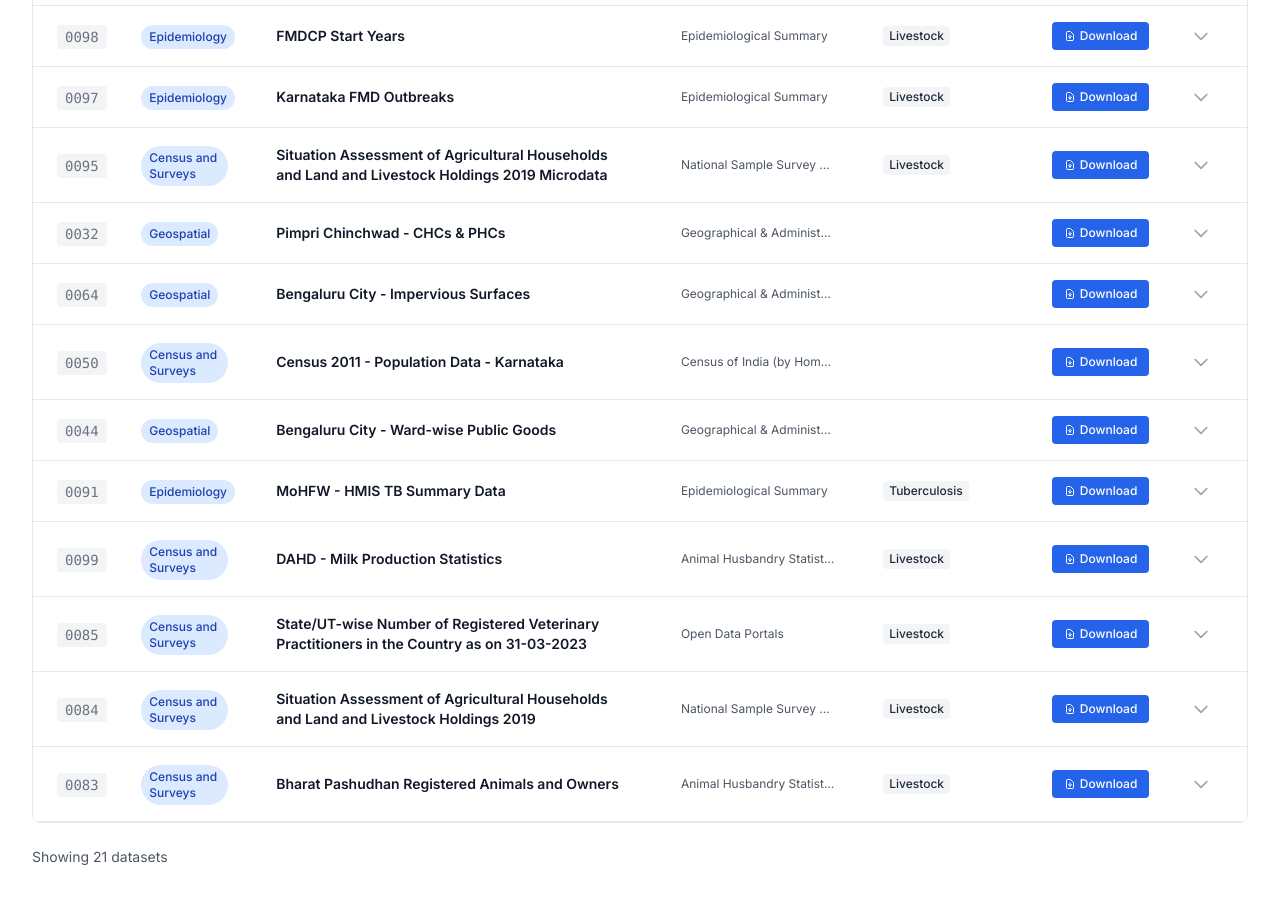
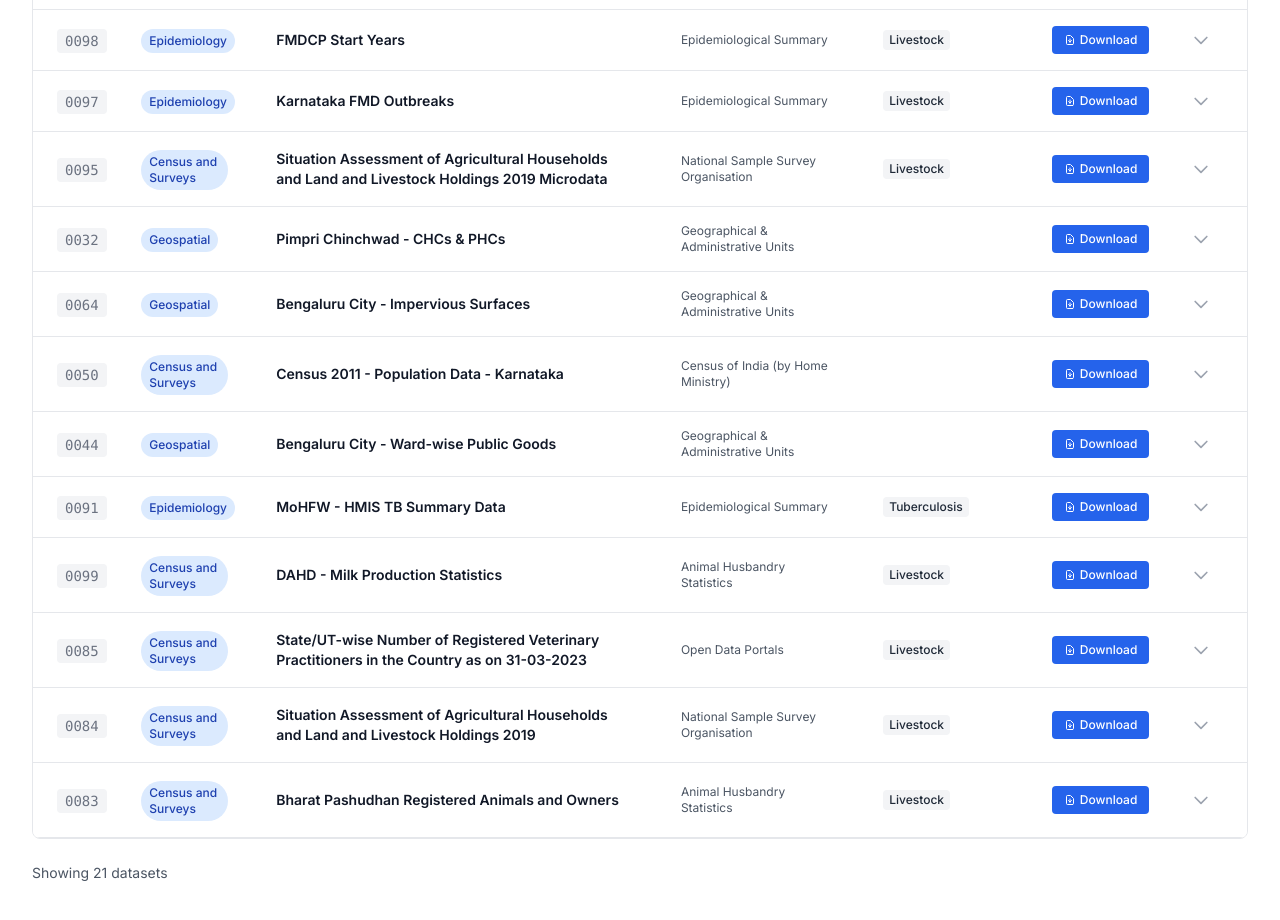
Before and after one commit to dsih-artpark/website, an Astro site: page /data in a window 1280 px wide. Shown: the part 1380-2300 px from the top of the page. Built offline with nearby package versions, Linux system fonts and the light colour scheme; Astro itself is replaced by a stand-in of ours.

Commit message:
fix: wrap collection in data catalogue

```diff
--- a/src/pages/data.astro
+++ b/src/pages/data.astro
@@ -244,8 +244,8 @@
                 </td>
 
                 <!-- Collection Column -->
-                  <td class="px-6 py-4">
-                  <p class="text-xs text-gray-600 dark:text-gray-400 truncate" title={dataset.collection}>
+                <td class="px-6 py-4">
+                  <p class="text-xs text-gray-600 dark:text-gray-400 break-words" title={dataset.collection}>
                     {dataset.collection}
                   </p>
                 </td>
```
